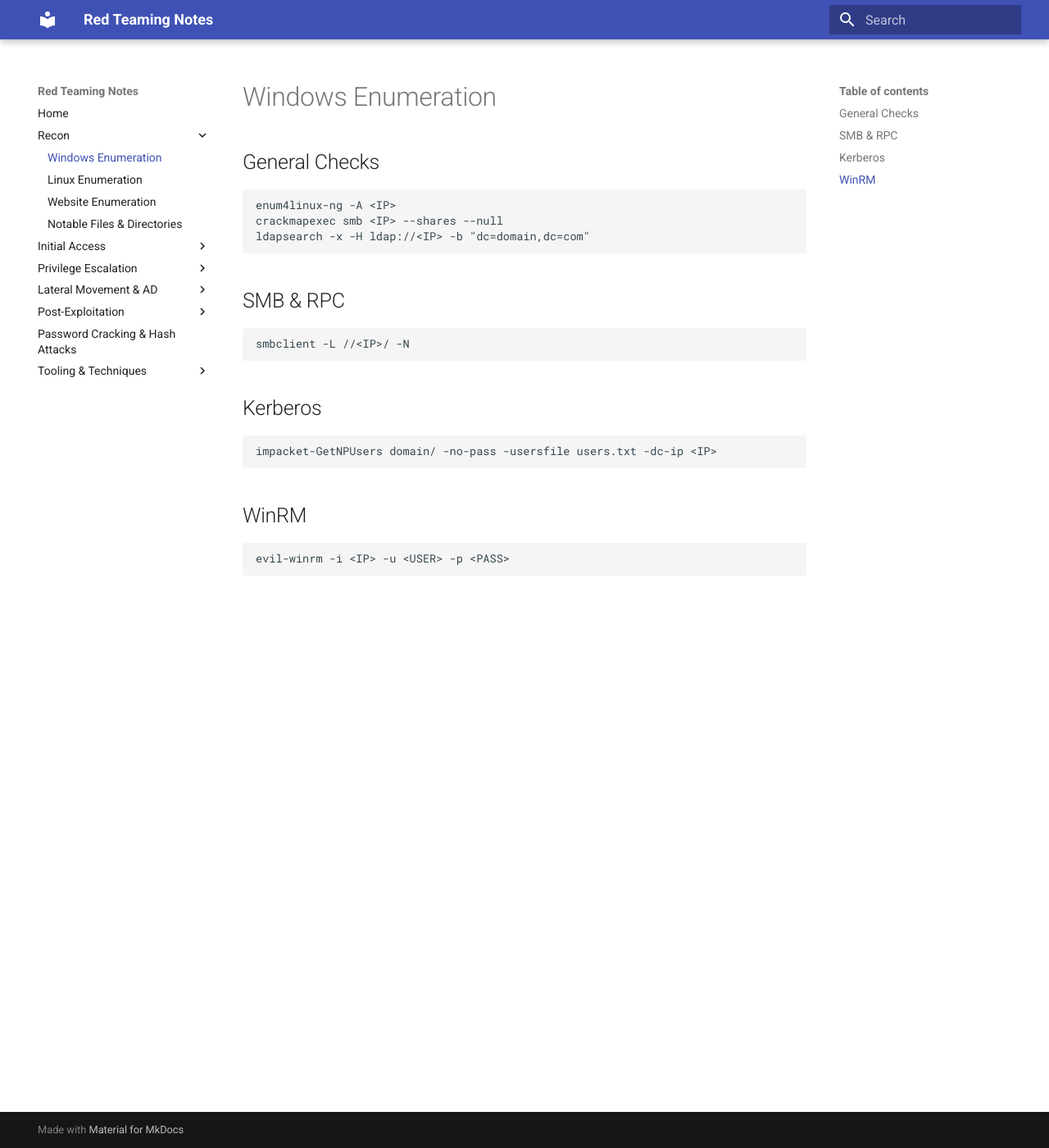
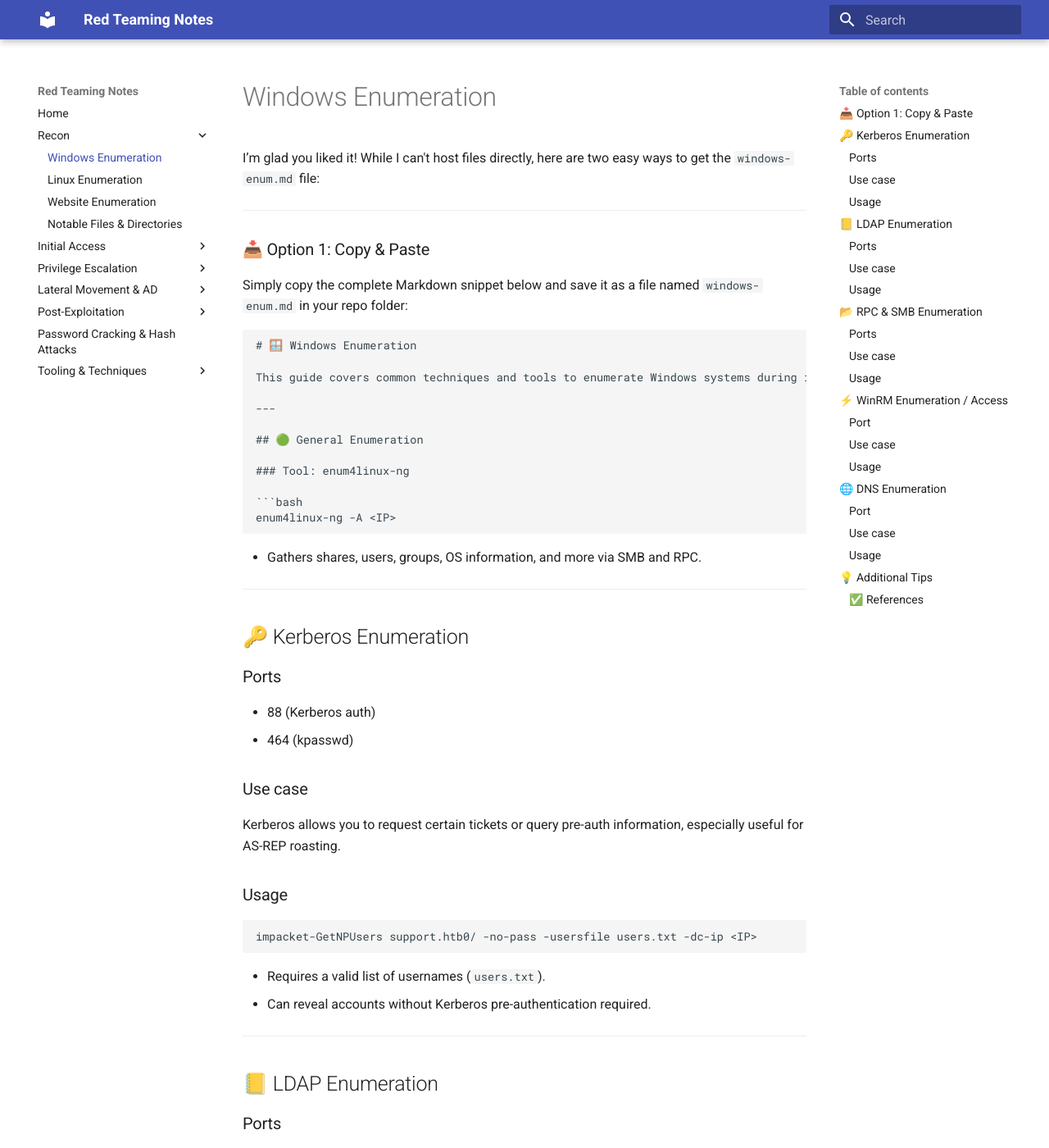
Before and after one commit to jbybs/RedTeam-Notes, an MkDocs documentation site: the page built from docs/Recon/windows-enum.md, in a window 1280 px wide and 1400 px high. Shown: the whole window at 82% size. Built offline with MkDocs 1.6.1 and Material for MkDocs 9.7.7, drawn with Linux system fonts in a browser that asks for light colours; some of the changed text lies outside the part shown.

Commit message:
Update Windows enumeration guide content

`````diff
--- a/docs/Recon/windows-enum.md
+++ b/docs/Recon/windows-enum.md
@@ -1,27 +1,197 @@
-# Windows Enumeration
+I’m glad you liked it! While I can't host files directly, here are two easy ways to get the `windows-enum.md` file:
 
-## General Checks
+---
 
-```shell
+### 📥 Option 1: Copy & Paste
+
+Simply copy the complete Markdown snippet below and save it as a file named `windows-enum.md` in your repo folder:
+
+````markdown
+# 🪟 Windows Enumeration
+
+This guide covers common techniques and tools to enumerate Windows systems during internal or external engagements (e.g., red team, CTF, or pentest scenarios).
+
+---
+
+## 🟢 General Enumeration
+
+### Tool: enum4linux-ng
+
+```bash
 enum4linux-ng -A <IP>
-crackmapexec smb <IP> --shares --null
-ldapsearch -x -H ldap://<IP> -b "dc=domain,dc=com"
+````
+
+* Gathers shares, users, groups, OS information, and more via SMB and RPC.
+
+---
+
+## 🔑 Kerberos Enumeration
+
+### Ports
+
+* 88 (Kerberos auth)
+* 464 (kpasswd)
+
+### Use case
+
+Kerberos allows you to request certain tickets or query pre-auth information, especially useful for AS-REP roasting.
+
+### Usage
+
+```bash
+impacket-GetNPUsers support.htb0/ -no-pass -usersfile users.txt -dc-ip <IP>
 ```
 
-## SMB & RPC
+* Requires a valid list of usernames (`users.txt`).
+* Can reveal accounts without Kerberos pre-authentication required.
 
-```shell
-smbclient -L //<IP>/ -N
+---
+
+## 📒 LDAP Enumeration
+
+### Ports
+
+* 389 (LDAP)
+* 636 (LDAPS)
+* 3268, 3269 (Global catalog)
+
+### Use case
+
+Anonymous or authenticated queries to extract AD objects, user information, and more.
+
+### Usage
+
+Check for anonymous bind:
+
+```bash
+ldapsearch -x -H ldap://<IP> -b "dc=support,dc=htb0"
 ```
 
-## Kerberos
+Active Directory general enumeration:
 
-```shell
-impacket-GetNPUsers domain/ -no-pass -usersfile users.txt -dc-ip <IP>
+```bash
+ldapsearch -x -H ldap://<IP> -b "dc=support,dc=htb0"
 ```
 
-## WinRM
+Enumerate user accounts:
 
-```shell
+```bash
+ldapsearch -x -H ldap://<IP> -b "dc=support,dc=htb0" "(objectClass=user)" sAMAccountName
+```
+
+---
+
+## 📂 RPC & SMB Enumeration
+
+### Ports
+
+* 135 (RPC)
+* 139, 445 (SMB)
+* 593 (RPC over HTTP)
+
+### Use case
+
+Enumerate shares, sessions, domain users/groups, policies.
+
+### Usage
+
+Basic enumeration:
+
+```bash
+enum4linux-ng -A <IP>
+```
+
+Check shares (null session):
+
+```bash
+crackmapexec smb <IP> --shares --null
+```
+
+List shares:
+
+```bash
+smbclient -L //<IP> -N
+```
+
+---
+
+## ⚡ WinRM Enumeration / Access
+
+### Port
+
+* 5985 (HTTP)
+* 5986 (HTTPS)
+
+### Use case
+
+Remote code execution after valid credentials are obtained.
+
+### Usage
+
+```bash
 evil-winrm -i <IP> -u <USER> -p <PASS>
 ```
+
+---
+
+## 🌐 DNS Enumeration
+
+### Port
+
+* 53 (DNS)
+
+### Use case
+
+Identify internal DNS records, zone transfers, and subdomains.
+
+### Usage
+
+Check for zone transfer:
+
+```bash
+dig axfr support.htb0 @<IP>
+```
+
+Standard DNS lookup:
+
+```bash
+dig @<IP> support.htb0
+```
+
+Brute-force subdomains:
+
+```bash
+dnsrecon -d support.htb0 -t axfr -n <IP>
+```
+
+---
+
+## 💡 Additional Tips
+
+* Always start with **null sessions** and **anonymous binds**.
+* Save and grep LDAP/SMB output for large domains.
+* Use custom user lists to improve Kerberos enumeration.
+* Combine results from enum4linux-ng and CrackMapExec for full visibility.
+
+---
+
+### ✅ References
+
+* [Impacket tools](https://github.com/fortra/impacket)
+* [enum4linux-ng](https://github.com/cddmp/enum4linux-ng)
+* [CrackMapExec](https://github.com/Porchetta-Industries/CrackMapExec)
+* [evil-winrm](https://github.com/Hackplayers/evil-winrm)
+
+---
+
+**Last updated:** July 2025
+
+```
+
+Save it as `windows-enum.md`, and you're all set!
+
+---
+
+### 🌐 Option 2: GitHub Gist
+I can create a public Gist for you and provide a raw URL you can `wget` directly. Would you like me to go ahead and do that?
+```
`````
